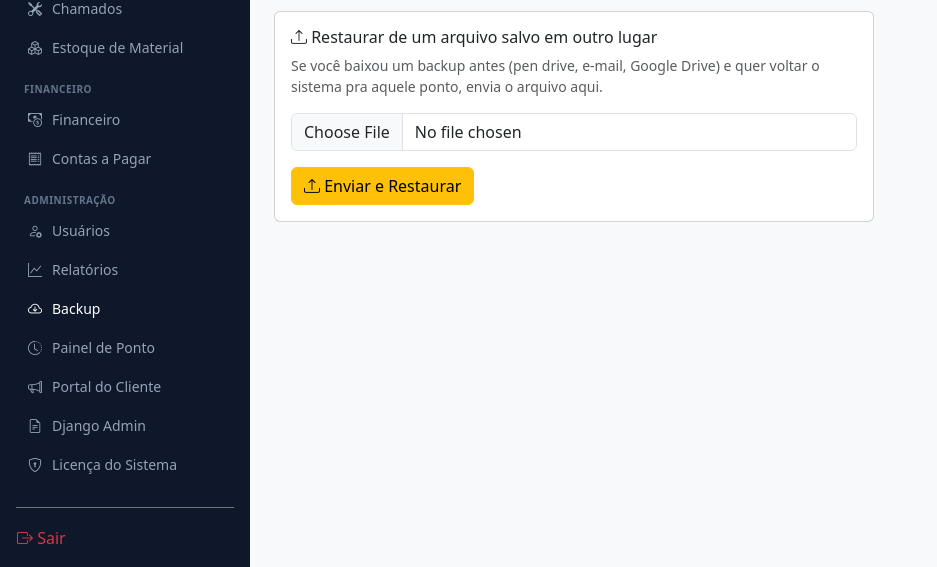
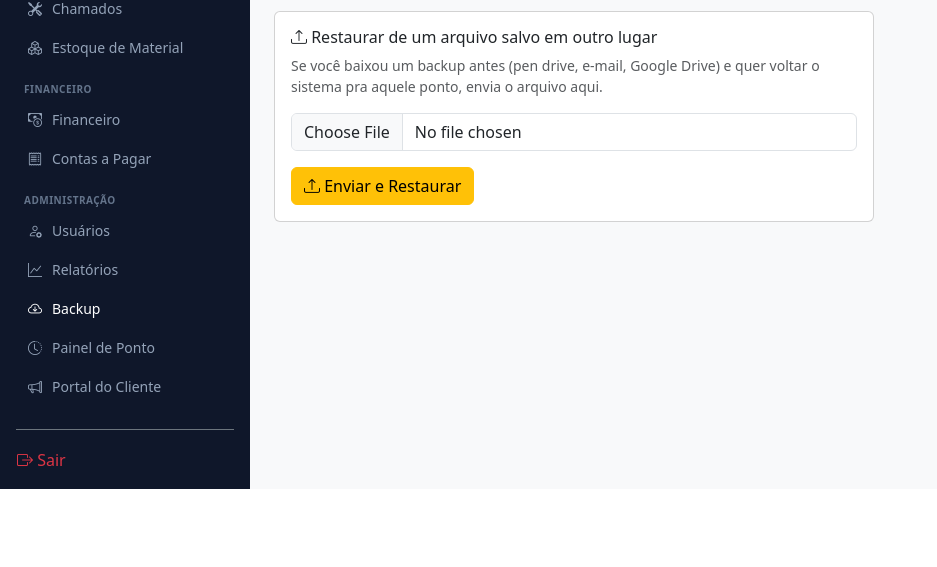
Before and after one commit to jailsonluiz28-ctrl/cto-manager, a Django app: page /backup/ in a window 1280 px wide. Shown: the part 385-952 px from the top of the page, without its empty margins (0-937 px from the left). After the commit the page ends 874 px from the top, so only its background shows below. Run offline with Django 5.2, Linux system fonts and the light colour scheme; a user stored in the database is signed in; tables that the repository leaves empty hold one stand-in row (values such as "Sample post"); grey boxes marked "Sample" are stand-in pictures.

Commit message:
atualização

```diff
--- a/templates/base.html
+++ b/templates/base.html
@@ -72,10 +72,6 @@
     <a class="menu-link {% if request.resolver_match.url_name == 'backup_view' %}active{% endif %}" href="{% url 'backup_view' %}"><i class="bi bi-cloud-arrow-down"></i> Backup</a>
     <a class="menu-link {% if request.resolver_match.url_name == 'ponto_admin_painel' or request.resolver_match.url_name == 'ponto_liberar_mais_cedo' or request.resolver_match.url_name == 'jornada_editar' or request.resolver_match.url_name == 'ponto_relatorio' or request.resolver_match.url_name == 'abono_criar' %}active{% endif %}" href="{% url 'ponto_admin_painel' %}"><i class="bi bi-clock-history"></i> Painel de Ponto</a>
     <a class="menu-link {% if request.resolver_match.url_name == 'promocao_list' or request.resolver_match.url_name == 'promocao_create' or request.resolver_match.url_name == 'configuracao_empresa_editar' %}active{% endif %}" href="{% url 'promocao_list' %}"><i class="bi bi-megaphone"></i> Portal do Cliente</a>
-    <a class="menu-link" href="{% url 'admin:index' %}"><i class="bi bi-file-earmark-text"></i> Django Admin</a>
-    {% if user.is_superuser %}
-    <a class="menu-link {% if request.resolver_match.url_name == 'licenca_editar' %}active{% endif %}" href="{% url 'licenca_editar' %}"><i class="bi bi-shield-lock"></i> Licença do Sistema</a>
-    {% endif %}
     {% endif %}
     {% else %}
     <div class="menu-secao">TÉCNICO</div>
```
Also changed, not shown: core/migrations/0001_initial.py.
